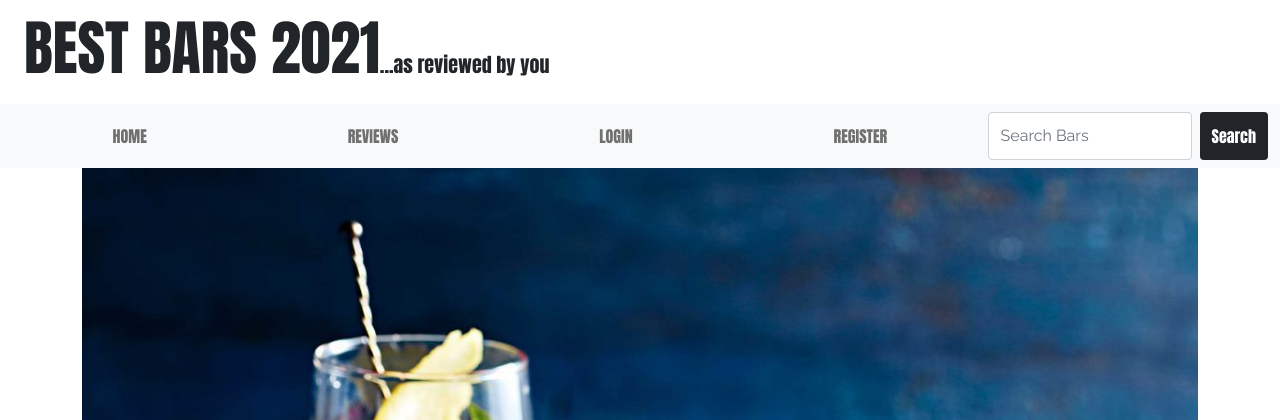
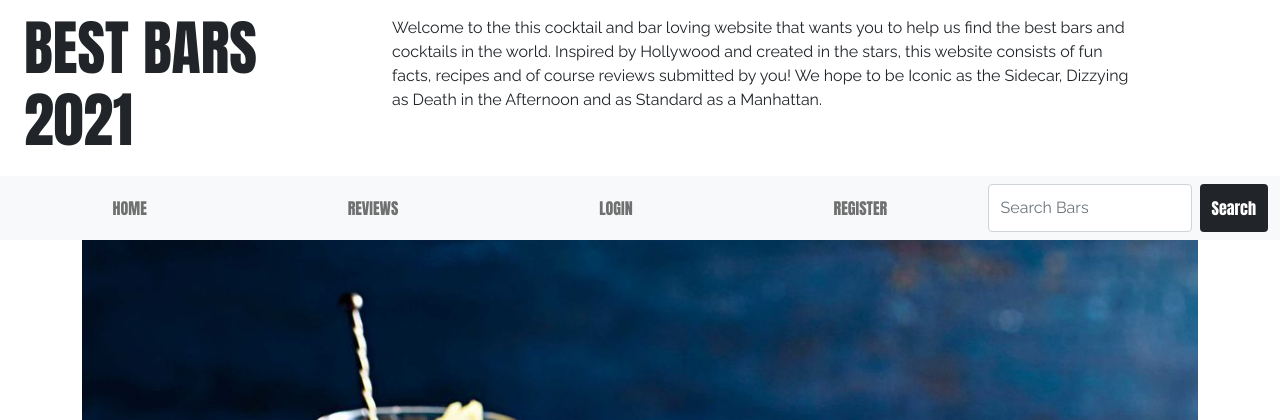
Before and after one commit to chardma3/Best-Bars-2021, a Flask app: page / in a window 1280 px wide. Shown: the top 420 px of the page. Run offline with Flask 2, Linux system fonts and the light colour scheme; some libraries are stand-ins or nearby versions.

Commit message:
Added descriptive text to header er

```diff
--- a/templates/base.html
+++ b/templates/base.html
@@ -19,9 +19,15 @@
         <!-- heading -->
         <div class="container heading-container container-fluid mx-0">
             <div class="row">
-                <div class="col">
-                  <h1>BEST BARS 2021<span class="small">...as reviewed by you</span></h1>
-                </div>
+                <div class="col-12 col-md-4">
+                  <h1>BEST BARS 2021</h1>
+                  </div>
+                  <div class="col-12 col-md-8 pt-3 pe-1">
+                      <p>Welcome to the this cocktail and bar loving website that wants you to help us find the best bars and cocktails in the world.
+                          Inspired by Hollywood and created in the stars, this website consists of fun facts, recipes and of course reviews submitted by you!
+                          We hope to be Iconic as the Sidecar, Dizzying as Death in the Afternoon and as Standard as a Manhattan.</p>
+                  </div>
+
             </div>
         </div>
         <!-- navbar-->
```
